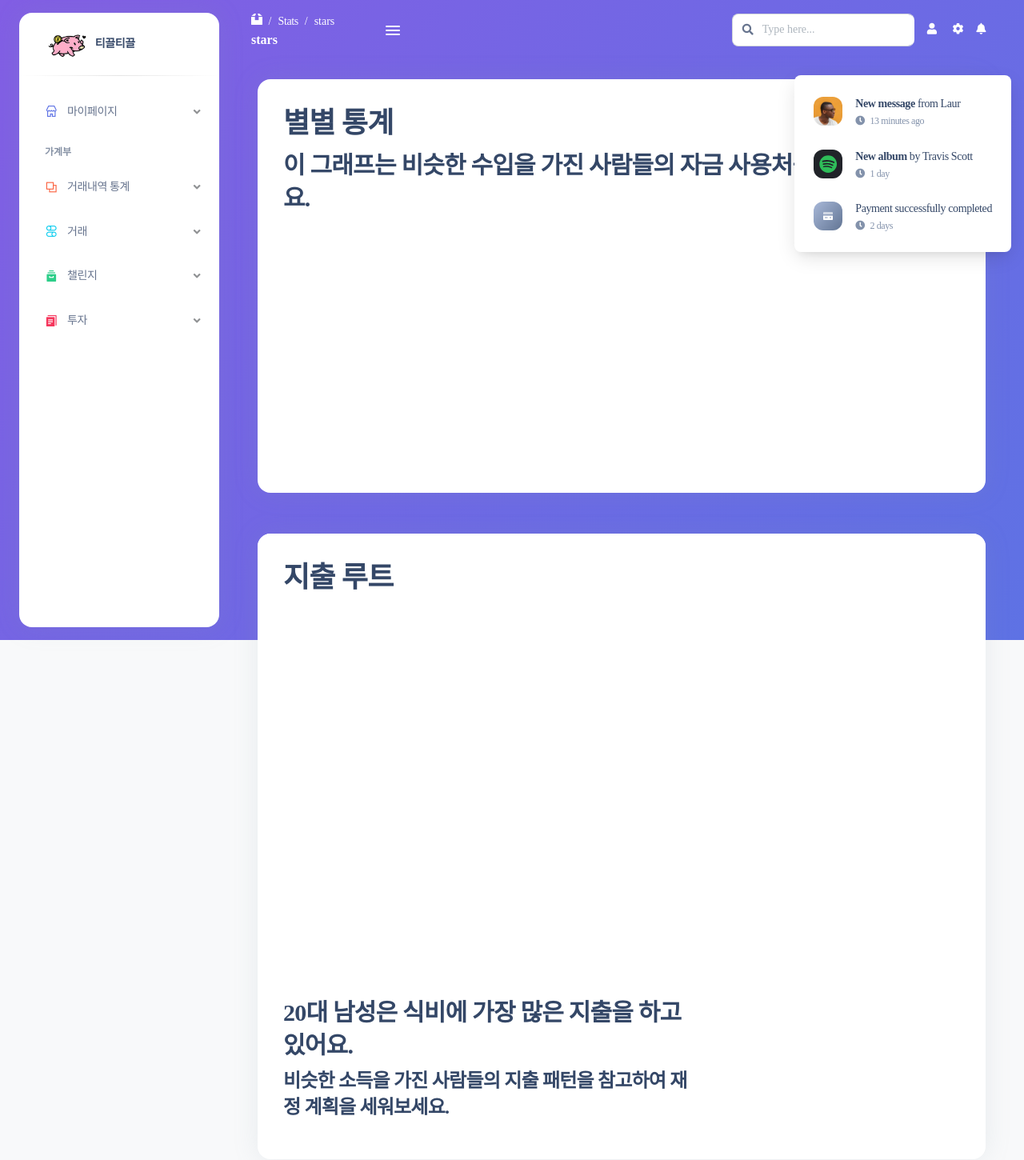
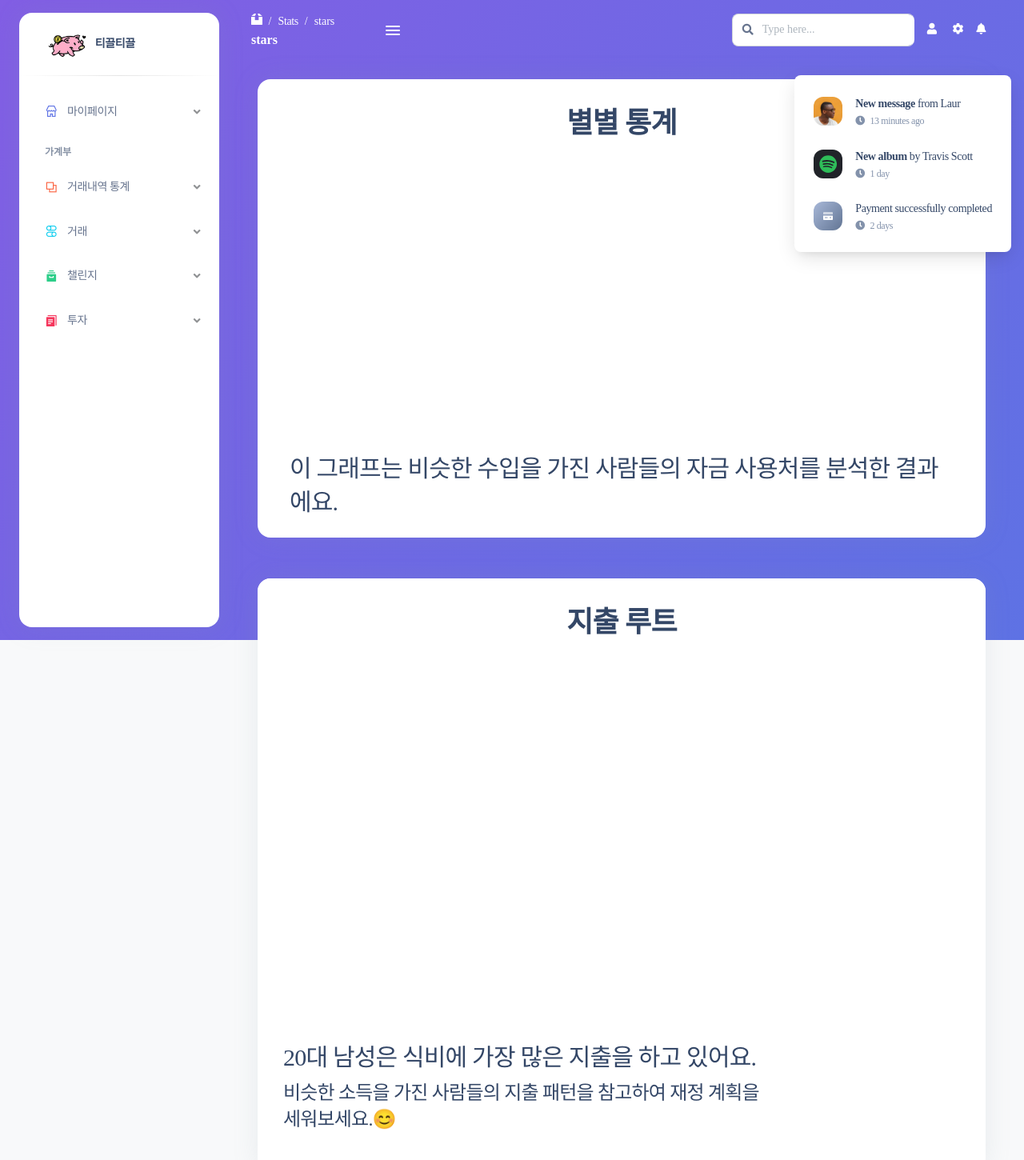
Before and after one commit to Hongse0/tickle-tickle, a Vue app in the folder tickle-tickle/: page /stats/stars in a window 1280 px wide. Shown: the top 1450 px of the page at 80% size. Built offline with nearby package versions, Linux system fonts and the light colour scheme; no server answers; a web font is replaced by a local one; what vue-sweetalert2, vue-tilt.js would draw is missing.

Commit message:
곽민지/별별통계 UI 수정

```diff
--- a/tickle-tickle/src/views/stats/applications/components/BarChartHorizontal.vue
+++ b/tickle-tickle/src/views/stats/applications/components/BarChartHorizontal.vue
@@ -104,16 +104,18 @@ onUpdated(() => {
     <div class="card z-index-2">
 
       <div class="p-3 pb-0 card-header mx-3 mt-3">
-        <h2 class="mb-2">별별 통계</h2>
-        <h3>이 그래프는 비슷한 수입을 가진 사람들의 자금
-          사용처를 분석한 결과에요.</h3>
+        <h2 class="mb-2 text-center">별별 통계</h2>
+
         <h6>{{ props.title }}</h6>
+
       </div>
       <div class="p-3 card-body">
         <div class="chart">
           <canvas :id="props.id" class="chart-canvas" :height="props.height"></canvas>
         </div>
       </div>
+      <h3 class="pb-0 card-header mb-4 mx-3 mt-3 font-weight-lighter ">이 그래프는 비슷한 수입을 가진 사람들의 자금
+        사용처를 분석한 결과에요.</h3>
     </div>
   </div>
 </template>
--- a/tickle-tickle/src/views/stats/applications/components/ChannelsChartCard.vue
+++ b/tickle-tickle/src/views/stats/applications/components/ChannelsChartCard.vue
@@ -91,7 +91,7 @@ onMounted(async () => {
   <div class="container">
     <div class="card h-100">
       <div class="p-3 pb-0 card-header">
-        <div class="d-flex justify-content-between">
+        <div class="d-flex justify-content-center">
           <h2 class="mb-0 mx-3 mt-3">지출 루트</h2>
         </div>
       </div>
@@ -108,10 +108,10 @@ onMounted(async () => {
 
       <br><br>
       <div class="p-3 pt-0 pb-0 card-footer d-flex align-items-center">
-        <div class="w-60 mx-3">
-          <h3>20대 남성은 <span id="max-expenditure-category">식비</span>에 가장 많은 지출을 하고 있어요.</h3>
-          <h4 class="mb-5">
-            비슷한 소득을 가진 사람들의 지출 패턴을 참고하여 재정 계획을 세워보세요.
+        <div class="w-100 mx-3">
+          <h3 class="font-weight-lighter">20대 남성은 <span id="max-expenditure-category">식비</span>에 가장 많은 지출을 하고 있어요.</h3>
+          <h4 class="mb-5 font-weight-lighter">
+            비슷한 소득을 가진 사람들의 지출 패턴을 참고하여 재정 계획을 세워보세요.😊
           </h4>
         </div>
         <div class="w-40 text-end"></div>
```
